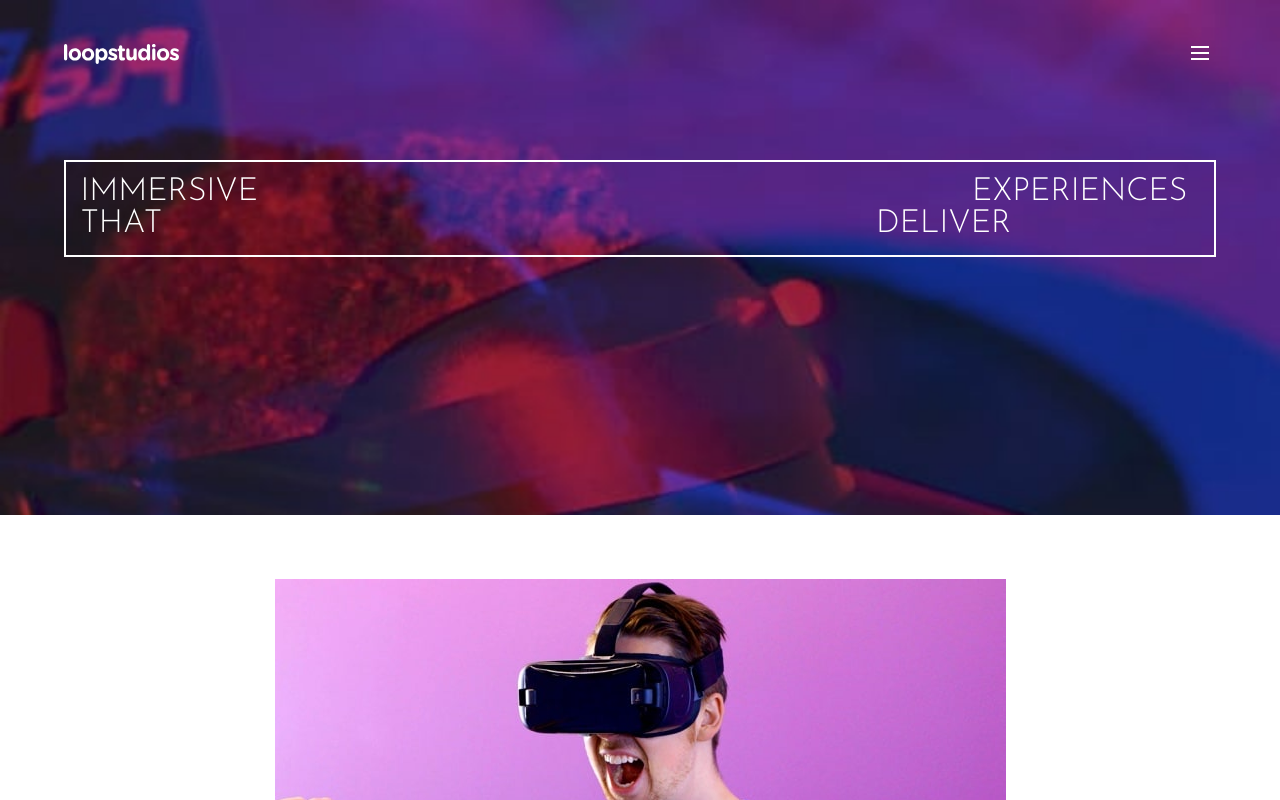
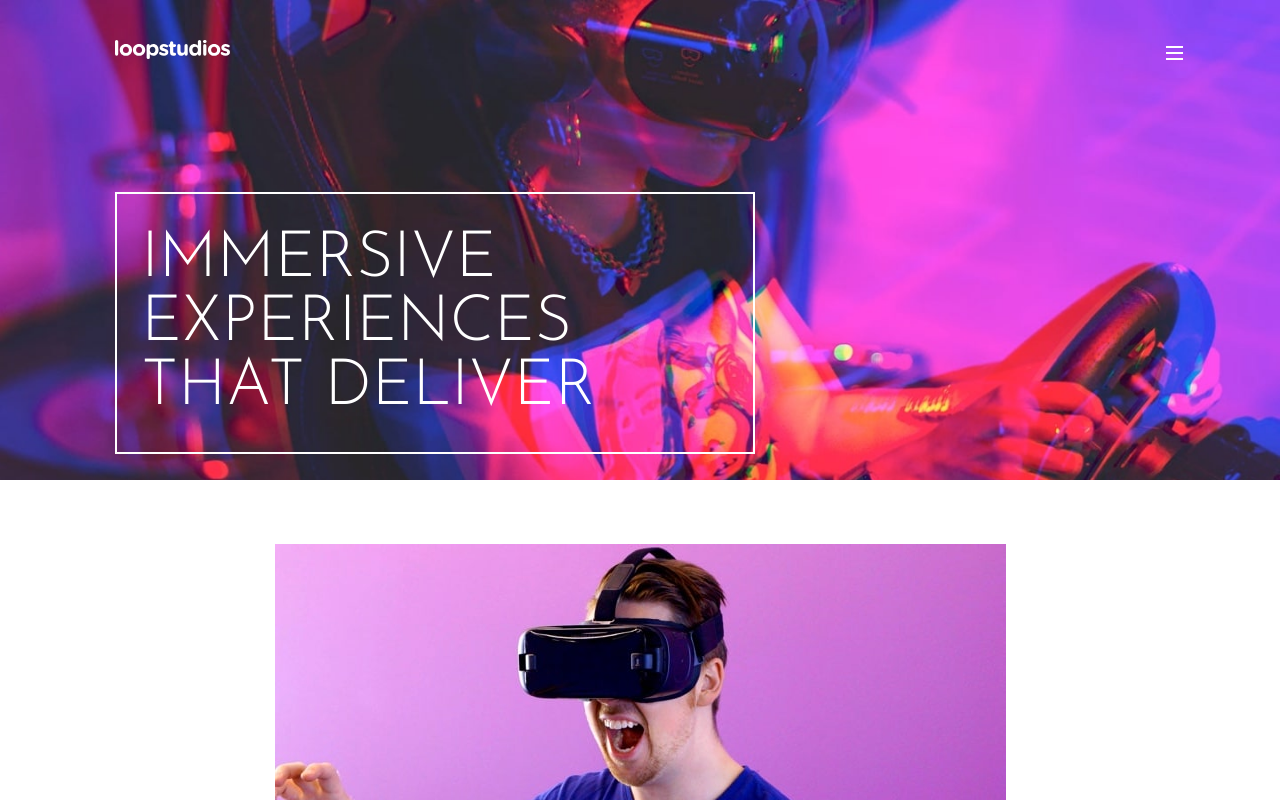
Before and after one commit to ritey01/loopstudios-landing-page, a React (Create React App) app: page / in a window 1280 px wide. Shown: the top 800 px of the page. Built offline with nearby package versions, Linux system fonts and the light colour scheme.

Commit message:
Edit styles

```diff
--- a/src/Header.js
+++ b/src/Header.js
@@ -1,7 +1,8 @@
 import styled from "styled-components";
 import Navbar from "./components/Navbar";
 import heroImg from "./images/mobile/image-hero.jpg";
-import theme from "./themes/theme";
+import desktopImg from "./images/desktop/image-hero.jpg";
+
 import { useState } from "react";
 
 const ContainerHeader = styled.div`
@@ -11,16 +12,28 @@ const ContainerHeader = styled.div`
   align-items: center;
   max-width: 100%;
   height: 2rem;
+
+  @media (min-width: 1000px) {
+    align-items: normal;
+  }
 `;
 const StyledHeader = styled.header`
-  height: 32.2rem;
+  height: 100vh;
+  width: auto;
   background-image: linear-gradient(rgba(0, 0, 0, -0.6), rgba(0, 0, 0, -0.6)),
     url(${heroImg});
   background-repeat: no-repeat;
   background-size: cover;
   display: flex;
+  background-position: top center;
   flex-direction: column;
   align-items: center;
+
+  @media (min-width: 1000px) {
+    height: 60vh;
+    background-image: linear-gradient(rgba(0, 0, 0, -0.6), rgba(0, 0, 0, -0.6)),
+      url(${desktopImg});
+  }
 `;
 
 const StyledNav = styled.nav`
@@ -30,6 +43,10 @@ const StyledNav = styled.nav`
   width: 90%;
   height: 2rem;
   z-index: 1000;
+  @media (min-width: 1000px) {
+    left: 9%;
+    width: 84%;
+  }
 `;
 const MobileNav = styled.div`
   background-color: black;
@@ -37,15 +54,27 @@ const MobileNav = styled.div`
 `;
 const HeaderTitle = styled.h1`
   position: absolute;
-  top: 20%;
+  top: 11rem;
   color: ${(props) => props.theme.colors.white};
   font-family: "Josefin Sans", sans-serif;
   font-weight: 300;
   border: 2px solid ${(props) => props.theme.colors.white};
-  width: 90%;
+  max-width: 80%;
   padding: 0.9rem;
   margin: 0 auto;
   word-spacing: 44rem;
+  @media (min-width: 600px) {
+    width: 480px;
+  }
+
+  @media (min-width: 1000px) {
+    left: 9%;
+    font-size: 4rem;
+    padding: 2.1rem 1rem 2rem 1.5rem;
+    word-spacing: 0;
+    width: 50%;
+    top: 12rem;
+  }
 `;
 
 const Header = () => {
@@ -74,18 +103,6 @@ const Header = () => {
         </MobileNav>
       )}
     </>
-    //
-    //   <StyledNav>
-    //     <ContainerHeader>
-    //       <Navbar click={click} handleClick={handleClick} />
-    //     </ContainerHeader>
-    //   </StyledNav>
-    //   {!click && (
-    //     <HeaderTitle>
-    //       IMMERSIVE EXPERIENCES <span>THAT</span> DELIVER
-    //     </HeaderTitle>
-    //   )}
-    // </StyledHeader>
   );
 };
 export default Header;
```
